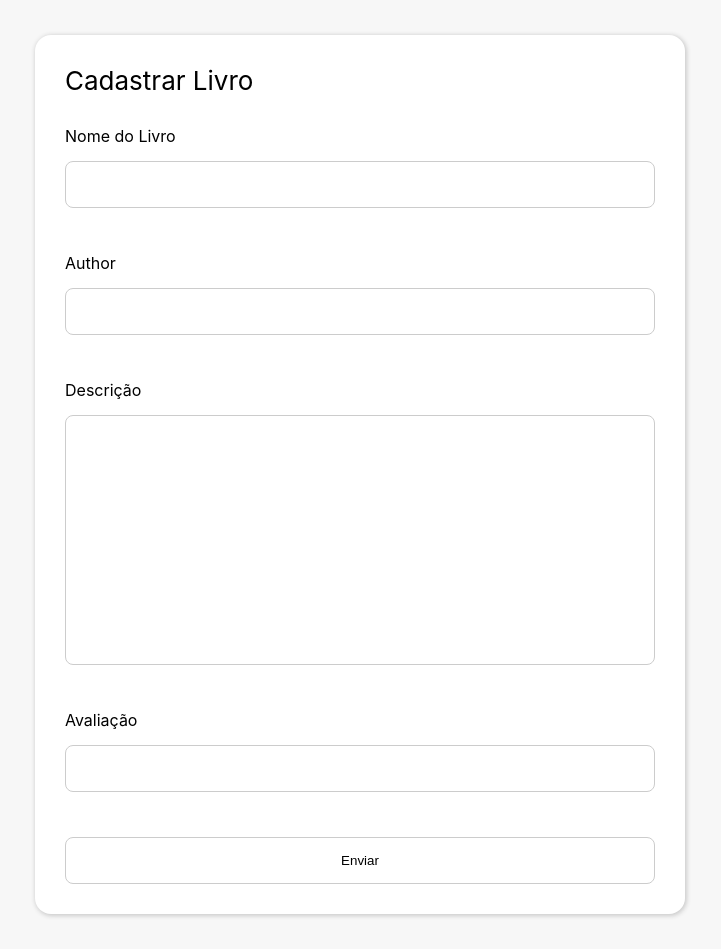
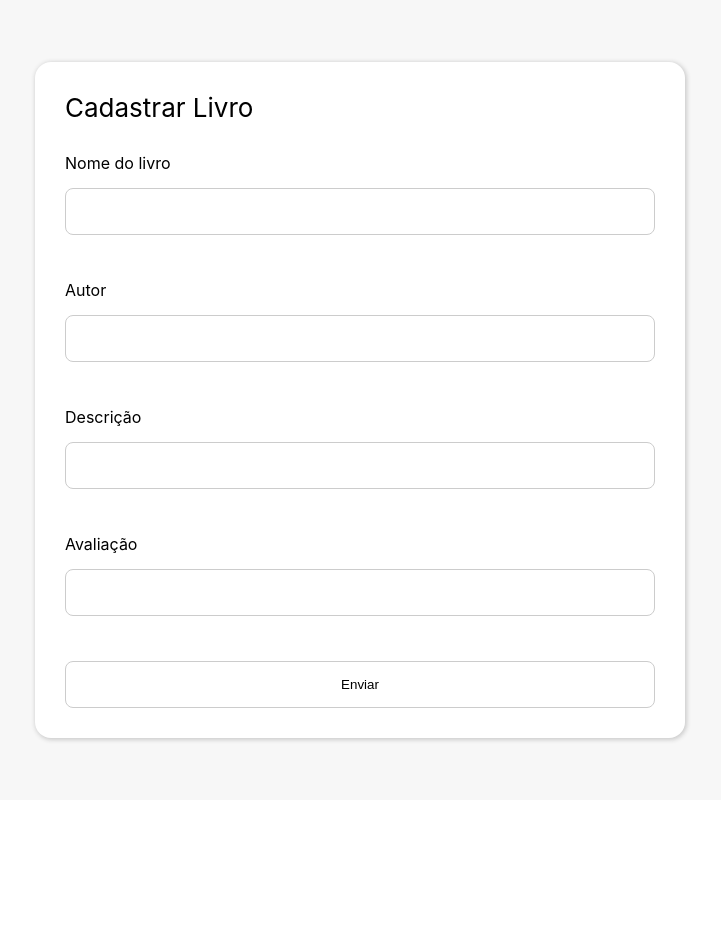
Before and after one commit to Rickson298/CRUD-React-hook-form, a React (Create React App) app: page /new-book in a window 1280 px wide. Shown: the whole page, without its empty margins (280-1001 px from the left). After the commit the page ends 800 px from the top, so only its background shows below. Built offline with nearby package versions, Linux system fonts and the light colour scheme.

Commit message:
Input component

```diff
--- /dev/null
+++ b/src/components/input/Inputs.tsx
@@ -0,0 +1,20 @@
+import { useFormContext } from "react-hook-form";
+import * as C from "./styles";
+
+interface Props {
+  name: string;
+  messageError?: string;
+  type?: string;
+  label: string;
+}
+
+export const Input = ({ name, type = "text", messageError, label }: Props) => {
+  const { register } = useFormContext();
+  return (
+    <C.Container>
+      <label htmlFor="name">{label}</label>
+      <input type="text" {...register(name)} />
+      <span className="message-error">{messageError}</span>
+    </C.Container>
+  );
+};
--- /dev/null
+++ b/src/components/input/styles.ts
@@ -0,0 +1,37 @@
+import styled from "styled-components";
+
+export const Container = styled.div`
+  display: flex;
+  flex-direction: column;
+  gap: 15px;
+
+  textarea {
+    resize: none;
+    width: 100%;
+    height: 250px;
+    overflow: auto;
+    border: 1px solid #ccc;
+    border-radius: 8px;
+    outline: none;
+    padding: 15px;
+  }
+
+  input {
+    border: 1px solid #ccc;
+    padding: 15px;
+    border-radius: 8px;
+    outline: none;
+  }
+
+  textarea,
+  input {
+    &:focus {
+      background: #f5f5f5;
+    }
+  }
+
+  .message-error {
+    font-size: 12px;
+    color: red;
+  }
+`;
--- a/src/components/pages/bookForm/BookForm.tsx
+++ b/src/components/pages/bookForm/BookForm.tsx
@@ -1,11 +1,12 @@
 import { useEffect } from "react";
 import { useParams } from "react-router-dom";
 import { useApi } from "../../../hooks/useApi";
-import { useForm } from "react-hook-form";
+import { FormProvider, useForm } from "react-hook-form";
 import { useNavigate } from "react-router";
 import * as C from "./styles";
 import { yupResolver } from "@hookform/resolvers/yup";
 import { formBookValidation } from "../../../validations/formBookValidation";
+import { Input } from "../../input/Inputs";
 
 interface UseFormInputs {
   name: string;
@@ -17,15 +18,13 @@ interface UseFormInputs {
 export const BookForm = () => {
   let { id } = useParams();
   const { getData, data, putData, postData } = useApi();
-  const {
-    register,
-    handleSubmit,
-    reset,
-    formState: { errors },
-  } = useForm<UseFormInputs>({
+  const navigate = useNavigate();
+  const methods = useForm<UseFormInputs>({
     resolver: yupResolver(formBookValidation),
   });
-  const navigate = useNavigate();
+  const {
+    formState: { errors },
+  } = methods;
 
   const onSubmit = async (dataForm: UseFormInputs) => {
     id
@@ -45,19 +44,40 @@ export const BookForm = () => {
   }, []);
 
   useEffect(() => {
-    reset(data);
+    methods.reset(data);
     // eslint-disable-next-line react-hooks/exhaustive-deps
   }, [data]);
 
   return (
     <C.Container>
-      <C.Form onSubmit={handleSubmit(onSubmit)}>
+      <FormProvider {...methods}>
+        <C.Form onSubmit={methods.handleSubmit(onSubmit)}>
           <div>
             <span className="title-form">
               {id ? "Editar Livro" : "Cadastrar Livro"}
             </span>
           </div>
-        <div className="group-input">
+          <Input
+            label="Nome do livro"
+            messageError={errors.name?.message}
+            name="name"
+          />
+          <Input
+            label="Autor"
+            messageError={errors.author?.message}
+            name="author"
+          />
+          <Input
+            label="Descrição"
+            messageError={errors.description?.message}
+            name="description"
+          />
+          <Input
+            label="Avaliação"
+            messageError={errors.rating?.message}
+            name="rating"
+          />
+          {/* <div className="group-input">
           <label htmlFor="name">Nome do Livro</label>
           <input id="name" type="text" {...register("name")} />
           <span className="message-error">{errors.name?.message}</span>
@@ -76,9 +96,10 @@ export const BookForm = () => {
         <label htmlFor="name">Avaliação</label>
         <input type="text" {...register("rating")} />
         <span className="message-error">{errors.rating?.message}</span>
-        </div>
+        </div>  */}
           <input type="submit" className="submit" value="Enviar" />
         </C.Form>
+      </FormProvider>
     </C.Container>
   );
 };
--- a/src/components/pages/bookForm/styles.ts
+++ b/src/components/pages/bookForm/styles.ts
@@ -21,11 +21,6 @@ export const Form = styled.form`
   box-shadow: 1px 1px 4px 1px #ccc;
   background: white;
 
-  .message-error {
-    font-size: 12px;
-    color: red;
-  }
-
   .submit {
     background: none;
     border: 1px solid #ccc;
@@ -38,37 +33,6 @@ export const Form = styled.form`
       cursor: pointer;
     }
   }
-  .group-input {
-    display: flex;
-    flex-direction: column;
-    gap: 15px;
-  }
-
-  textarea {
-    resize: none;
-    width: 100%;
-    height: 250px;
-    overflow: auto;
-    border: 1px solid #ccc;
-    border-radius: 8px;
-    outline: none;
-    padding: 15px;
-  }
-
-  input {
-    border: 1px solid #ccc;
-    padding: 15px;
-    border-radius: 8px;
-    outline: none;
-  }
-
-  textarea,
-  input {
-    &:focus {
-      background: #f5f5f5;
-    }
-  }
-
   .title-form {
     font-size: 26px;
   }
```
Lines whose indentation alone changed are shown as unchanged.
